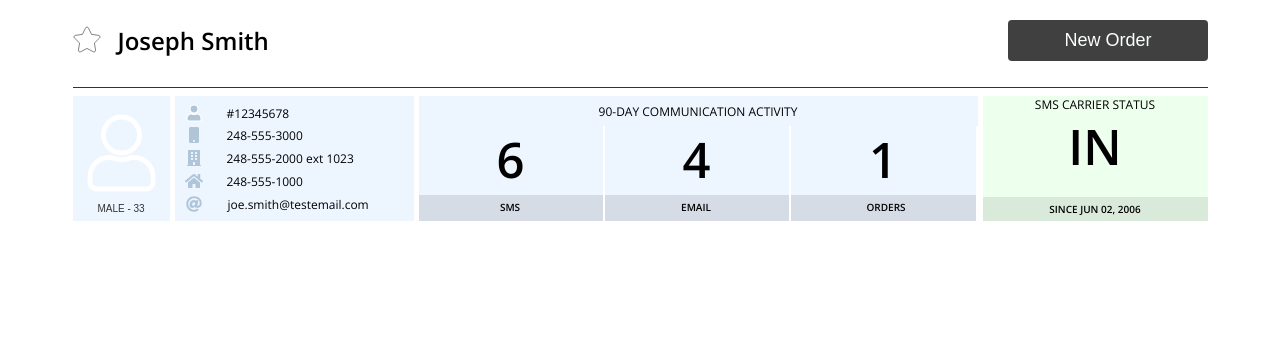
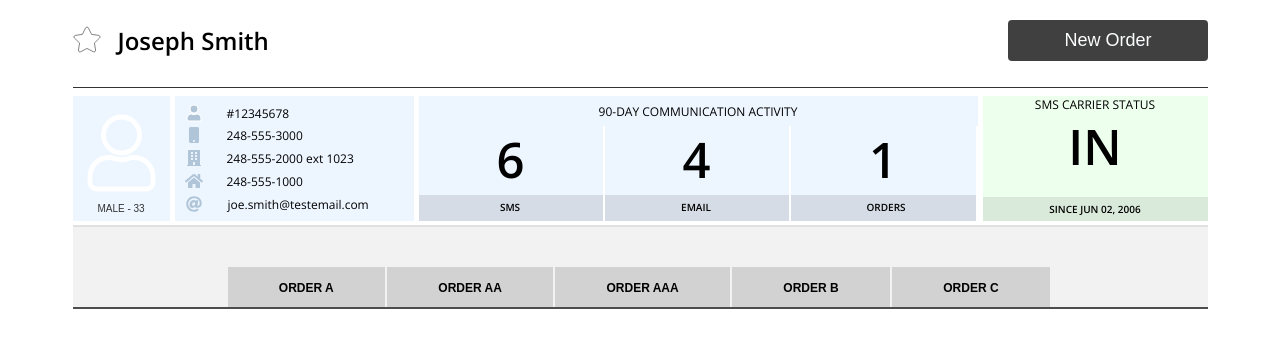
Before and after one commit to Sam44323/Verasoft-React-Test, a React (Create React App) app: page / in a window 1280 px wide. Shown: the top 348 px of the page. Built offline with nearby package versions, Linux system fonts and the light colour scheme.

Commit message:
button section container added
completed the button sectio container for the OrderNav component

```diff
--- a/package.json
+++ b/package.json
@@ -46,5 +46,6 @@
       "last 1 firefox version",
       "last 1 safari version"
     ]
-  }
+  },
+  "devDependencies": {}
 }
--- a/src/App.tsx
+++ b/src/App.tsx
@@ -2,11 +2,13 @@ import React from "react";
 import "./App.css";
 
 import UserData from "./containers/UserData/UserData";
+import OrderContainer from "./containers/OrderContainer/OrderContainer";
 
 function App() {
   return (
     <>
       <UserData />
+      <OrderContainer />
     </>
   );
 }
--- a/src/UI-Components/OrderBox/OrderBox.module.css
+++ b/src/UI-Components/OrderBox/OrderBox.module.css
@@ -0,0 +1,16 @@
+.buttonSection {
+  outline: 0px;
+  border: 0px;
+  background-color: #d2d2d2;
+  padding: 14px 51px 12px 51px;
+  vertical-align: middle;
+  font-size: 12px;
+  margin-right: 2.6px;
+  font-family: Arial, Helvetica, sans-serif;
+  font-weight: bold;
+}
+
+.buttonSection:focus {
+  background-color: #3a3a3a;
+  color: white;
+}
--- /dev/null
+++ b/src/UI-Components/OrderBox/OrderBox.tsx
@@ -0,0 +1,16 @@
+import React from "react";
+
+import styles from "./OrderBox.module.css";
+
+const OrderBox: React.FC = (props) => {
+  return (
+    <button
+      className={styles.buttonSection}
+      onClick={() => console.log(props.children)}
+    >
+      {props.children}
+    </button>
+  );
+};
+
+export default OrderBox;
--- a/src/components/OrderCategory/OrderNav/OrderNav.module.css
+++ b/src/components/OrderCategory/OrderNav/OrderNav.module.css
@@ -0,0 +1,14 @@
+.orderNavContainer {
+  background-color: #f2f2f2;
+  padding: 40px 151px 0px 151px;
+  position: relative;
+  bottom: 30px;
+  border-bottom: 2px solid #4d4d4d;
+  border-top: 2px solid rgb(77, 77, 77, 0.1);
+}
+
+.navSection {
+  text-align: center;
+  display: flex;
+  justify-content: center;
+}
--- a/src/components/OrderCategory/OrderNav/OrderNav.tsx
+++ b/src/components/OrderCategory/OrderNav/OrderNav.tsx
@@ -1,11 +1,18 @@
 import React from "react";
 
 import styles from "./OrderNav.module.css";
+import OrderBox from "../../../UI-Components/OrderBox/OrderBox";
 
 const OrderNav: React.FC = () => {
   return (
     <div className={styles.orderNavContainer}>
-      <div className={styles.navSection}></div>
+      <div className={styles.navSection}>
+        <OrderBox>ORDER A</OrderBox>
+        <OrderBox>ORDER AA</OrderBox>
+        <OrderBox>ORDER AAA</OrderBox>
+        <OrderBox>ORDER B</OrderBox>
+        <OrderBox>ORDER C</OrderBox>
+      </div>
     </div>
   );
 };
```
